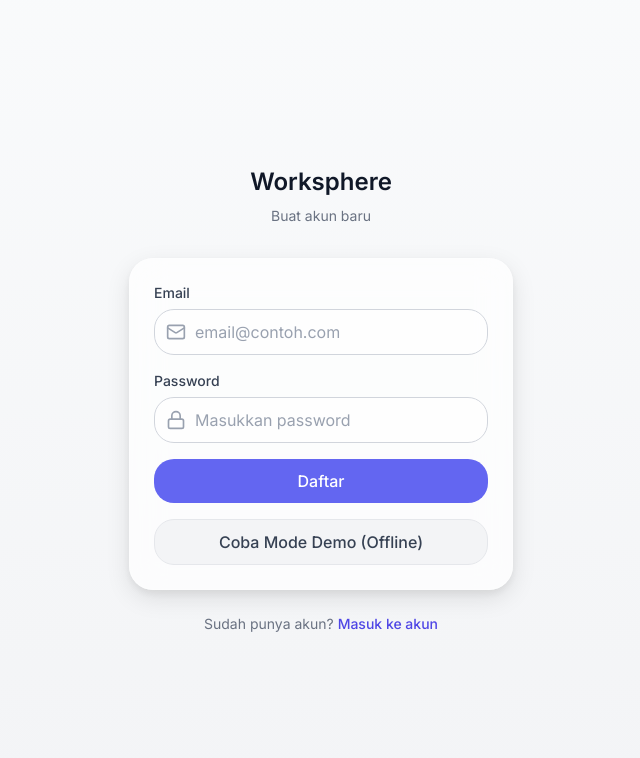
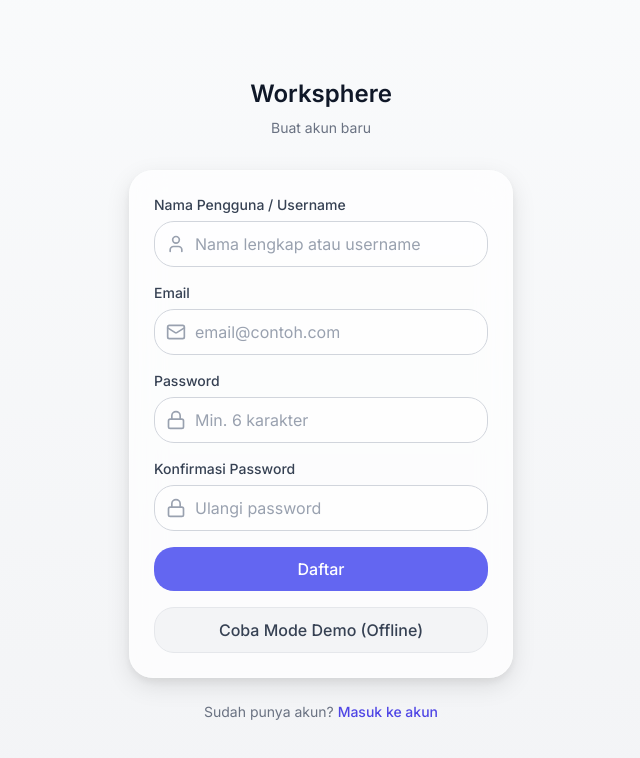
Before and after one commit to pionetta/worksphere, a React (Vite) app: page /login in a window 1280 px wide. Both pictures are taken after a click on the button "Daftar sekarang". Shown: the top 758 px of the page, without its empty margins (319-959 px from the left). Built offline with nearby package versions, Linux system fonts and the light colour scheme; no server answers.

Commit message:
feat(auth): add username and confirm password fields on sign up and configure dynamic emailRedirectTo

```diff
--- a/src/lib/auth.tsx
+++ b/src/lib/auth.tsx
@@ -24,9 +24,18 @@ export const DEMO_USER: User = {
   updated_at: '2026-08-22T00:00:00.000Z',
 }
 
+export interface SignUpOptions {
+  username?: string
+  redirectTo?: string
+}
+
 interface AuthContextValue extends AuthState {
   signIn: (email: string, password: string) => Promise<{ error: AuthError | null }>
-  signUp: (email: string, password: string) => Promise<{ data: any | null; error: AuthError | null }>
+  signUp: (
+    email: string,
+    password: string,
+    options?: SignUpOptions
+  ) => Promise<{ data: any | null; error: AuthError | null }>
   signInDemo: () => Promise<void>
   signOut: () => Promise<void>
 }
@@ -43,9 +52,37 @@ export async function signIn(
 
 export async function signUp(
   email: string,
-  password: string
+  password: string,
+  options?: SignUpOptions
 ): Promise<{ data: any | null; error: AuthError | null }> {
-  const { data, error } = await supabase.auth.signUp({ email, password })
+  const redirectUrl =
+    options?.redirectTo ??
+    (typeof window !== 'undefined' && window.location?.origin
+      ? `${window.location.origin}/app`
+      : undefined)
+
+  const signUpParams: {
+    email: string
+    password: string
+    options?: {
+      data?: { username?: string; full_name?: string }
+      emailRedirectTo?: string
+    }
+  } = {
+    email,
+    password,
+  }
+
+  if (options?.username || redirectUrl) {
+    signUpParams.options = {
+      ...(options?.username
+        ? { data: { username: options.username.trim(), full_name: options.username.trim() } }
+        : {}),
+      ...(redirectUrl ? { emailRedirectTo: redirectUrl } : {}),
+    }
+  }
+
+  const { data, error } = await supabase.auth.signUp(signUpParams)
   return { data, error }
 }
 
--- a/src/pages/LoginPage.tsx
+++ b/src/pages/LoginPage.tsx
@@ -1,12 +1,14 @@
 import { useState, type FormEvent } from 'react'
 import { useAuth } from '@/lib/auth'
-import { Mail, Lock, Loader2 } from 'lucide-react'
+import { Mail, Lock, User, Loader2 } from 'lucide-react'
 
 export function LoginPage() {
   const { signIn, signUp, signInDemo } = useAuth()
   const [isLogin, setIsLogin] = useState(true)
+  const [username, setUsername] = useState('')
   const [email, setEmail] = useState('')
   const [password, setPassword] = useState('')
+  const [confirmPassword, setConfirmPassword] = useState('')
   const [error, setError] = useState<string | null>(null)
   const [loading, setLoading] = useState(false)
   const [successMsg, setSuccessMsg] = useState<string | null>(null)
@@ -29,7 +31,23 @@ export function LoginPage() {
         }
       }
     } else {
-      const { error, data } = await signUp(email, password)
+      if (!username.trim()) {
+        setError('Nama pengguna / username wajib diisi.')
+        setLoading(false)
+        return
+      }
+      if (password.length < 6) {
+        setError('Password minimal 6 karakter.')
+        setLoading(false)
+        return
+      }
+      if (password !== confirmPassword) {
+        setError('Konfirmasi password tidak cocok dengan password.')
+        setLoading(false)
+        return
+      }
+
+      const { error, data } = await signUp(email, password, { username })
       if (error) {
         if (error.message.includes('already registered')) {
           setError('Email sudah terdaftar.')
@@ -43,9 +61,10 @@ export function LoginPage() {
           // Auto login happened
         } else {
           // Requires email confirmation
-          setSuccessMsg('Pendaftaran berhasil! Silakan periksa email Anda untuk verifikasi (jika diwajibkan oleh server).')
+          setSuccessMsg('Pendaftaran berhasil! Silakan periksa email Anda untuk verifikasi.')
           setIsLogin(true) // Switch back to login
           setPassword('')
+          setConfirmPassword('')
         }
       }
     }
@@ -57,6 +76,8 @@ export function LoginPage() {
     setIsLogin(!isLogin)
     setError(null)
     setSuccessMsg(null)
+    setUsername('')
+    setConfirmPassword('')
   }
 
   return (
@@ -84,6 +105,33 @@ export function LoginPage() {
             {error && (
               <div className="p-3 rounded-lg bg-danger-light dark:bg-danger/20 border border-danger/30">
                 <p className="text-sm text-danger">{error}</p>
+              </div>
+            )}
+
+            {/* Username Field (Sign up only) */}
+            {!isLogin && (
+              <div>
+                <label
+                  htmlFor="username"
+                  className="block text-sm font-medium text-gray-700 dark:text-gray-300 mb-1.5"
+                >
+                  Nama Pengguna / Username
+                </label>
+                <div className="relative">
+                  <div className="absolute inset-y-0 left-0 pl-3 flex items-center pointer-events-none">
+                    <User className="h-5 w-5 text-gray-400" />
+                  </div>
+                  <input
+                    id="username"
+                    type="text"
+                    value={username}
+                    onChange={e => setUsername(e.target.value)}
+                    required
+                    autoComplete="username"
+                    className="block w-full pl-10 pr-3 py-2.5 bg-white/50 dark:bg-gray-900/50 border border-gray-300 dark:border-gray-600 rounded-xl text-gray-900 dark:text-gray-100 placeholder-gray-400 focus:outline-none focus:ring-2 focus:ring-primary-500 focus:border-transparent transition-colors"
+                    placeholder="Nama lengkap atau username"
+                  />
+                </div>
               </div>
             )}
 
@@ -130,12 +178,39 @@ export function LoginPage() {
                   value={password}
                   onChange={e => setPassword(e.target.value)}
                   required
-                  autoComplete="current-password"
+                  autoComplete={isLogin ? 'current-password' : 'new-password'}
                   className="block w-full pl-10 pr-3 py-2.5 bg-white/50 dark:bg-gray-900/50 border border-gray-300 dark:border-gray-600 rounded-xl text-gray-900 dark:text-gray-100 placeholder-gray-400 focus:outline-none focus:ring-2 focus:ring-primary-500 focus:border-transparent transition-colors"
-                  placeholder="Masukkan password"
+                  placeholder={isLogin ? 'Masukkan password' : 'Min. 6 karakter'}
                 />
               </div>
             </div>
+
+            {/* Confirm Password Field (Sign up only) */}
+            {!isLogin && (
+              <div>
+                <label
+                  htmlFor="confirmPassword"
+                  className="block text-sm font-medium text-gray-700 dark:text-gray-300 mb-1.5"
+                >
+                  Konfirmasi Password
+                </label>
+                <div className="relative">
+                  <div className="absolute inset-y-0 left-0 pl-3 flex items-center pointer-events-none">
+                    <Lock className="h-5 w-5 text-gray-400" />
+                  </div>
+                  <input
+                    id="confirmPassword"
+                    type="password"
+                    value={confirmPassword}
+                    onChange={e => setConfirmPassword(e.target.value)}
+                    required
+                    autoComplete="new-password"
+                    className="block w-full pl-10 pr-3 py-2.5 bg-white/50 dark:bg-gray-900/50 border border-gray-300 dark:border-gray-600 rounded-xl text-gray-900 dark:text-gray-100 placeholder-gray-400 focus:outline-none focus:ring-2 focus:ring-primary-500 focus:border-transparent transition-colors"
+                    placeholder="Ulangi password"
+                  />
+                </div>
+              </div>
+            )}
 
             {/* Submit Button */}
             <button
```
Also changed, not shown: 1 other file (tests, documents, lock files or other folders).
